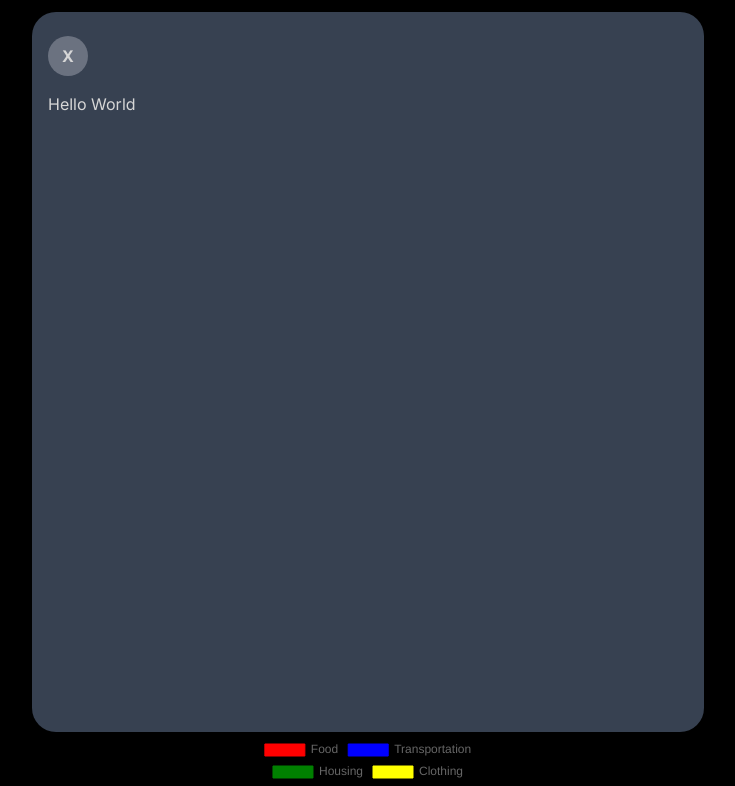
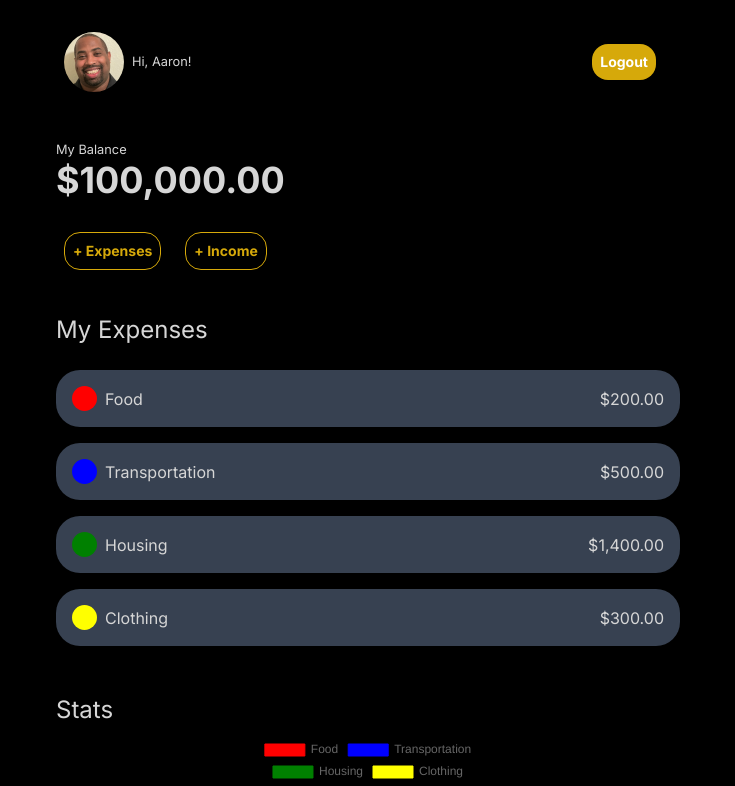
Before and after one commit to aanglin/expense-tracker, a Next.js app: page / in a window 1280 px wide. Shown: the top 786 px of the page, without its empty margins (272-1007 px from the left). Built offline with nearby package versions, Linux system fonts and the light colour scheme.

Commit message:
added firestore and income fields

```diff
--- a/app/globals.css
+++ b/app/globals.css
@@ -9,11 +9,14 @@
   button {
     @apply hover:scale-110 transition-all duration-100;
   }
+  input {
+    @apply px-4 py-2 bg-gray-600 rounded-xl;
+  }
 }
 
 @layer utilities {
   .btn {
-    @apply rounded-2xl p-2 m-2 capitalize text-sm;
+    @apply self-start rounded-2xl p-2 m-2 capitalize text-sm;
   }
   .btn-danger {
     @apply bg-[#D6A90A] text-white font-bold;
@@ -21,4 +24,7 @@
   .btn-primary {
     @apply border-[#d6a90a] border text-[#d6a90a] font-bold;
   }
+  .input-group {
+    @apply flex flex-col gap-4;
+  }
 }
--- a/app/page.js
+++ b/app/page.js
@@ -37,13 +37,35 @@ const DummyData = [
 ];
 
 export default function Home() {
-  const [showModal, setShowModal] = useState(true);
+  const [showIncomeModal, setShowIncomeModal] = useState(false);
 
   return (
     <>
-      {/* Modal */}
-      <Modal showModal={showModal} setShowModal={setShowModal}>
-        <h1>Hello World</h1>
+      {/* Add Income Modal */}
+      <Modal showModal={showIncomeModal} onClose={setShowIncomeModal}>
+        <form className="flex flex-col  gap-4 ">
+          <div className="input-group">
+            <label htmlFor="amount">Income Amount</label>
+            <input
+              type="number"
+              name="amount"
+              min={0.01}
+              step={0.01}
+              placeholder="Enter Income Amount"
+              required
+            />
+          </div>
+          <div className="input-group">
+            <label htmlFor="description">Description</label>
+            <input
+              name="description"
+              type="text"
+              placeholder="Enter Income Description"
+              required
+            />
+          </div>
+          <button type="submit" className="btn btn-primary">Add Entry</button>
+        </form>
       </Modal>
       <main className="container max-w-2xl px-6 mx-auto">
         <section className="py-3">
@@ -51,15 +73,17 @@ export default function Home() {
           <h2 className="text-4xl font-bold">{currencyFormatter(100000)}</h2>
         </section>
         <section className="flex items-center gap-2 py-3">
+          <button onClick={() => {}} className="btn btn-primary">
+            + Expenses
+          </button>
           <button
             onClick={() => {
-              setShowModal(true);
+              setShowIncomeModal(true);
             }}
             className="btn btn-primary"
           >
-            + Expenses
+            + Income
           </button>
-          <button className="btn btn-primary">+ Income</button>
         </section>
         {/* Expense Section */}
         <section className="py-6">
--- a/components/Modal.js
+++ b/components/Modal.js
@@ -1,6 +1,6 @@
 import React from "react";
 
-export default function Modal({ showModal, setShowModal, children }) {
+export default function Modal({ showModal, onClose, children }) {
   return (
     <div
       style={{
@@ -8,10 +8,10 @@ export default function Modal({ showModal, setShowModal, children }) {
       }}
       className="absolute top-0 left-0 w-full h-full  z-10 transition-all duration-500"
     >
-      <div className="container mx-auto max-w-2xl h-[90vh] rounded-3xl bg-gray-700 py-6 px-4 mt-3">
+      <div className="container mx-auto max-w-2xl h-[80vh] rounded-3xl bg-gray-700 py-6 px-4 mt-3">
         <button
           onClick={() => {
-            setShowModal(false);
+           onClose(false);
           }}
           className="w-10 h-10 mb-4 font-bold rounded-full bg-gray-500"
         >
--- a/package.json
+++ b/package.json
@@ -11,6 +11,7 @@
   "dependencies": {
     "autoprefixer": "10.4.14",
     "chart.js": "^4.3.0",
+    "firebase": "^9.22.2",
     "next": "13.4.5",
     "postcss": "8.4.24",
     "react": "18.2.0",
```
Also changed, not shown: lib/firebase.js (added, +20 -0 lines), 1 other file (tests, documents, lock files or other folders).
